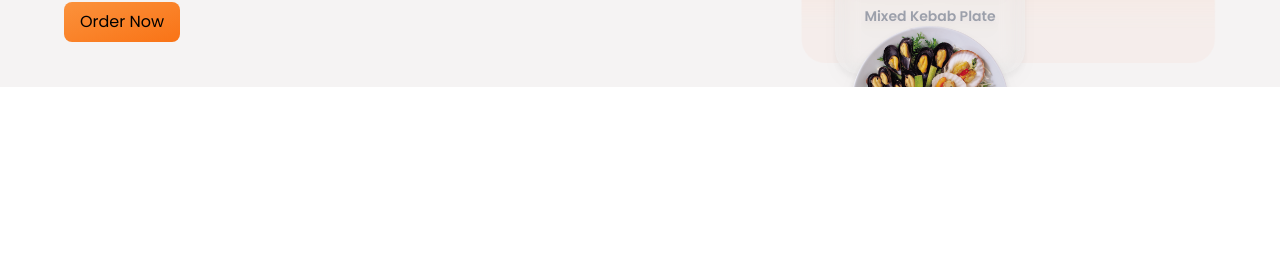
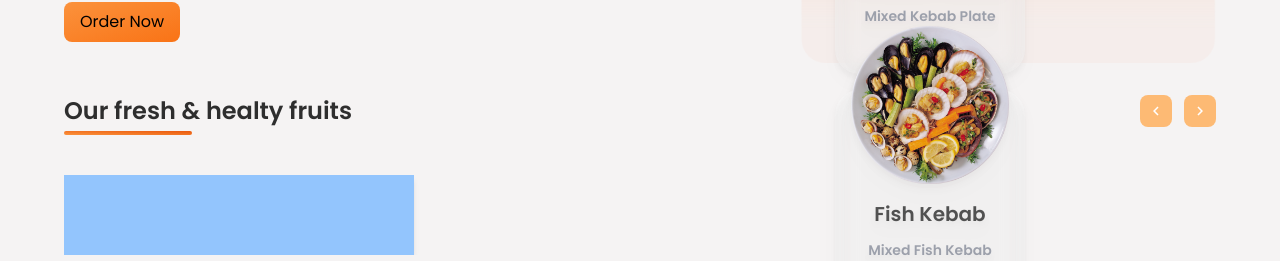
Before and after one commit to asimzahoor443/restaurant-app, a React (Create React App) app: page / in a window 1280 px wide. Shown: the part 691-952 px from the top of the page. Before the commit the page ends 800 px from the top, so only its background shows below. Built offline with nearby package versions, Linux system fonts and the light colour scheme; no server answers; the database is empty.

Commit message:
Latest update

```diff
--- a/src/components/HomeContainer.jsx
+++ b/src/components/HomeContainer.jsx
@@ -21,7 +21,7 @@
         </div>
         <p className="text-[2.5rem] lg:text-[4.5rem] font-bold tracking-wide text-headingColor">
           The Fastest Delivery in{' '}
-          <span className="text-orange-600 text-[3rem] md:text-[5rem]">
+          <span className="text-orange-600 text-[3rem] lg:text-[5rem]">
             Your City
           </span>
         </p>
--- a/src/components/MainContainer.jsx
+++ b/src/components/MainContainer.jsx
@@ -1,10 +1,38 @@
 import React from 'react';
 import HomeContainer from './HomeContainer';
-
+import { motion } from 'framer-motion';
+import { MdChevronLeft, MdChevronRight } from 'react-icons/md';
+import RowContainer from './RowContainer';
 const MainContainer = () => {
   return (
-    <div className="w-full h-auto flex flex-col justify-center">
+    <div className="w-full h-auto flex flex-col items-center justify-center">
       <HomeContainer />
+
+      <section className="w-full my-6">
+        <div className="w-full flex items-center justify-between">
+          <p className="text-2xl font-semibold captalize text-headingColor relative before:absolute before:rounded-lg before:content before:w-32 before:h-1 before:-bottom-2 before:left-0 before:bg-gradient-to-tr from-orange-400 to-orange-600 translate-all ease-in-out duration-100">
+            Our fresh & healty fruits
+          </p>
+
+          <div className=" hidden md:flex gap-3 items-center">
+            <motion.div
+              whileTap={{ scale: 0.75 }}
+              className="w-8 h-8 rounded-lg bg-orange-300 hover:bg-orange-500 cursor-pointer transition-all duration-100 ease-in-out hover:shadow-lg flex items-center justify-center"
+            >
+              <MdChevronLeft className="text-lg text-white" />
+            </motion.div>
+            <motion.div
+              whileTap={{ scale: 0.75 }}
+              className="w-8 h-8 rounded-lg bg-orange-300 hover:bg-orange-500 cursor-pointer transition-all duration-100 ease-in-out hover:shadow-lg flex items-center justify-center"
+            >
+              <MdChevronRight className="text-lg text-white" />
+            </motion.div>
+          </div>
+        </div>
+        <div>
+          <RowContainer flag={true} />
+        </div>
+      </section>
     </div>
   );
 };
--- /dev/null
+++ b/src/components/RowContainer.jsx
@@ -0,0 +1,15 @@
+import React from 'react';
+
+const RowContainer = ({ flag }) => {
+  return (
+    <div
+      className={`w-full my-12 ${
+        flag ? 'overflow-x-scroll' : 'overflow-x-hidden'
+      }`}
+    >
+      <div className="w-full md:w-350 h-20 bg-blue-300 shadow-md backdrop-blur-lg"></div>
+    </div>
+  );
+};
+
+export default RowContainer;
--- a/src/components/index.js
+++ b/src/components/index.js
@@ -3,3 +3,4 @@
 export { default as CreateContainer } from './CreateContainer';
 export { default as HomeContainer } from './HomeContainer';
 export { default as Loader } from './Loader';
+export { default as RowContainer } from './RowContainer';
```
